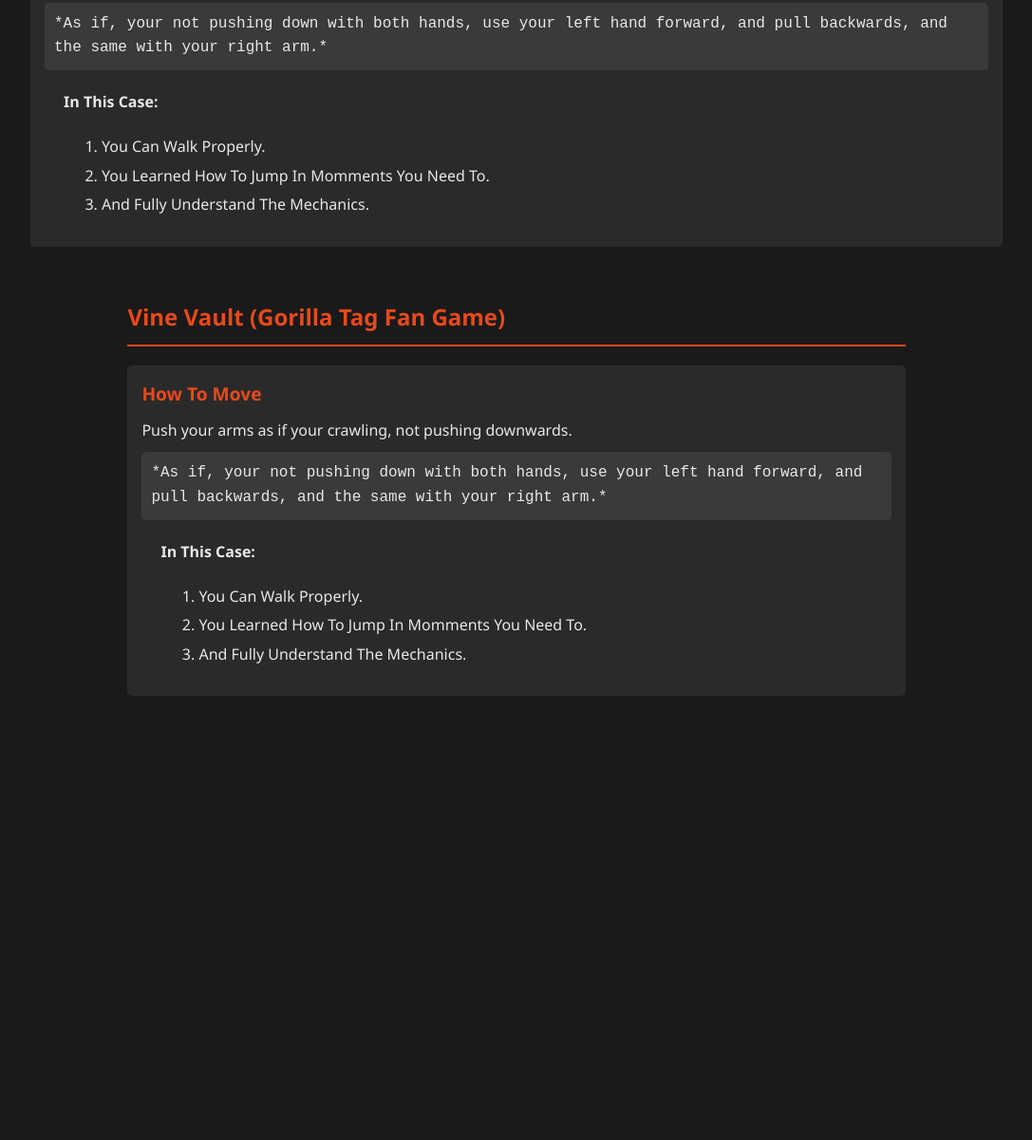
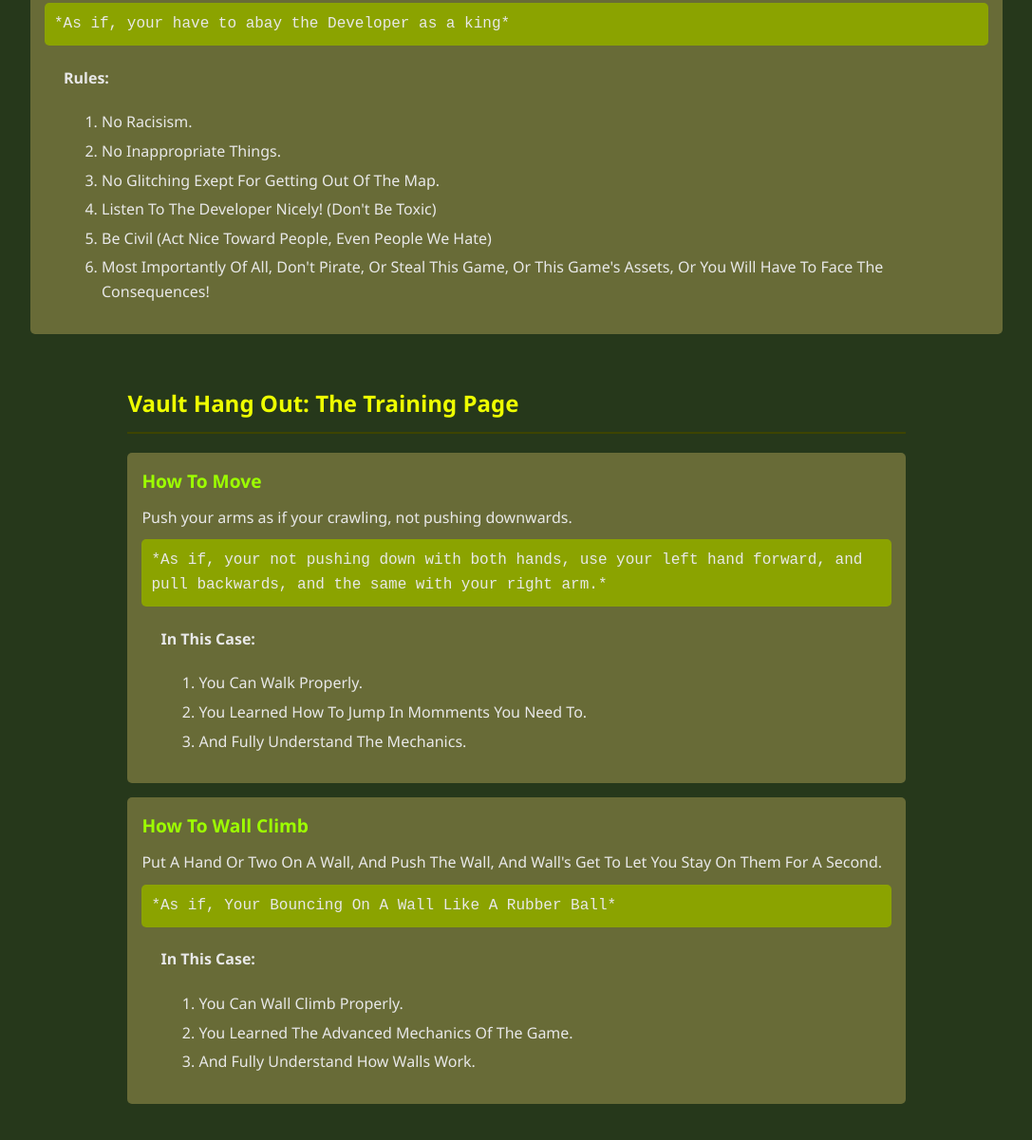
Before and after one commit to GabeWarr/Vine-Vault-Main-Page, a plain HTML site: page index.html in a window 1280 px wide. Shown: the part 623-1824 px from the top of the page at 95% size, without its empty margins (96-1183 px from the left). Before the commit the page ends 1411 px from the top, so only its background shows below. Drawn offline with Linux system fonts and the light colour scheme.

Commit message:
Update index.html

```diff
--- a/index.html
+++ b/index.html
@@ -9,7 +9,7 @@
             font-family: 'Segoe UI', Tahoma, Geneva, Verdana, sans-serif;
             line-height: 1.6;
             color: #e8e8e8;
-            background-color: #1a1a1a;
+            background-color: #26381b;
             margin: 0;
             padding: 0;
         }
@@ -20,11 +20,11 @@
             padding: 20px;
         }
         header {
-            background: #4a4a4a;
+            background: #4e694e;
             color: #ffffff;
             padding-top: 30px;
             min-height: 70px;
-            border-bottom: hsl(13, 56%, 59%) 3px solid;
+            border-bottom: hsl(135, 100%, 50%) 3px solid;
         }
         header a {
             color: #ffffff;
@@ -77,13 +77,13 @@
             font-size: 20px;
         }
         .command-block {
-            background-color: #2a2a2a;
+            background-color: #686b37;
             border-radius: 5px;
             padding: 15px;
             margin: 15px 0;
         }
         .command-name {
-            color: #e8491d;
+            color: hsl(83, 100%, 50%);
             font-weight: bold;
             font-size: 1.2em;
         }
@@ -91,7 +91,7 @@
             margin-top: 10px;
         }
         .command-example {
-            background-color: #3a3a3a;
+            background-color: #8ba300;
             border-radius: 5px;
             padding: 10px;
             margin-top: 10px;
@@ -105,8 +105,8 @@
             margin-bottom: 5px;
         }
         h2 {
-            color: #e8491d;
-            border-bottom: 2px solid #e8491d;
+            color: #eeff00;
+            border-bottom: 2px solid #3d4400;
             padding-bottom: 10px;
         }
     </style>
@@ -142,21 +142,24 @@
                     This Game Has Assets Made By Gabe (Gabesoft) If You Steal Or Rip Assets From Game, You Will Be Banned In Game And Discord.
                 </div>
                 <div class="command-example">
-                    *As if, your not pushing down with both hands, use your left hand forward, and pull backwards, and the same with your right arm.*
+                    *As if, your have to abay the Developer as a king*
                 </div>
                 <div class="command-usage">
-                    <h4>In This Case:</h4>
+                    <h4>Rules:</h4>
                     <ol>
-                        <li>You Can Walk Properly.</li>
-                        <li>You Learned How To Jump In Momments You Need To.</li>
-                        <li>And Fully Understand The Mechanics.</li>
+                        <li>No Racisism.</li>
+                        <li>No Inappropriate Things.</li>
+                        <li>No Glitching Exept For Getting Out Of The Map.</li>
+                        <li>Listen To The Developer Nicely! (Don't Be Toxic)</li>
+                        <li>Be Civil (Act Nice Toward People, Even People We Hate)</li>
+                        <li>Most Importantly Of All, Don't Pirate, Or Steal This Game, Or This Game's Assets, Or You Will Have To Face The Consequences!
                     </ol>
                 </div>
             </div>
 
             <section id="content">
                 <div class="container">
-                    <h2>Vine Vault (Gorilla Tag Fan Game)</h2>
+                    <h2>Vault Hang Out: The Training Page</h2>
 
                     <div class="command-block">
                         <div class="command-name">How To Move</div>
@@ -175,3 +178,21 @@
                             </ol>
                         </div>
                     </div>
+
+                    <div class="command-block">
+                        <div class="command-name">How To Wall Climb</div>
+                        <div class="command-description">
+                            Put A Hand Or Two On A Wall, And Push The Wall, And Wall's Get To Let You Stay On Them For A Second.
+                        </div>
+                        <div class="command-example">
+                            *As if, Your Bouncing On A Wall Like A Rubber Ball*
+                        </div>
+                        <div class="command-usage">
+                            <h4>In This Case:</h4>
+                            <ol>
+                                <li>You Can Wall Climb Properly.</li>
+                                <li>You Learned The Advanced Mechanics Of The Game.</li>
+                                <li>And Fully Understand How Walls Work.</li>
+                            </ol>
+                        </div>
+                    </div>
```
